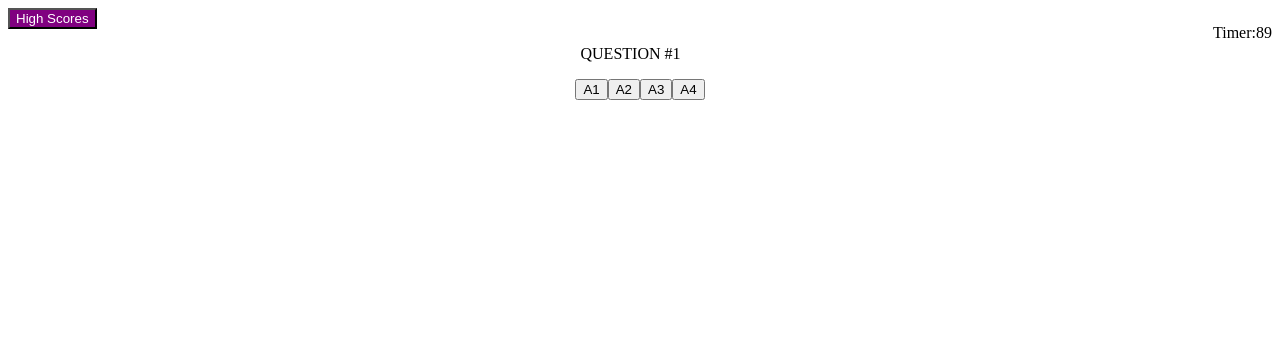
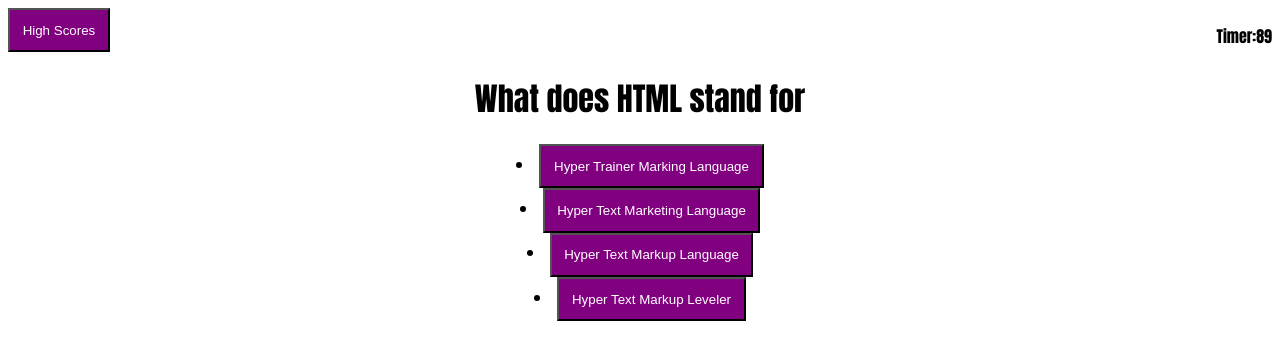
Before and after one commit to Mbogaert/coding-quiz, a plain HTML site: page index.HTML in a window 1280 px wide. Both pictures are taken after a click on the button "Start Quiz". Drawn offline with Linux system fonts and the light colour scheme.

Commit message:
added questions and final style

```diff
--- a/assets/css/style.css
+++ b/assets/css/style.css
@@ -5,17 +5,26 @@ header div {
   display: flex;
 }
 
-#highScore {
-  background-color: purple;
-  color: white;
+body {
+  font-family: Impact, Haettenschweiler, 'Arial Narrow Bold', sans-serif;
 }
-
 main {
   text-align: center;
 }
 
 
-#start {
+#start, #highScore {
   background-color: purple;
   color: white;
+  padding: 1%;
 }
+
+.styleBtn {
+  background-color: purple;
+  color: white;
+  padding: 1%;
+}
+
+.scoreItemEl {
+  text-align: left;
+}
--- a/assets/js/script.js
+++ b/assets/js/script.js
@@ -11,40 +11,49 @@ var score = 0;
 // the answer choices as buttons
 var firstBtn = document.createElement("button");
 firstBtn.value = firstBtn.innerText;  // create the first answer button, set the value of the button to the text
+firstBtn.className = "styleBtn";
 var secondBtn = document.createElement("button");
 secondBtn.value = secondBtn.innerText;
+secondBtn.className = "styleBtn";
 var thirdBtn = document.createElement("button");
 thirdBtn.value = thirdBtn.innerText;
+thirdBtn.className = "styleBtn";
 var fourthBtn = document.createElement("button");
 fourthBtn.value = fourthBtn.innerText;
+fourthBtn.className = "styleBtn";
 var returnBtn = document.createElement("button");
 returnBtn.type = ("button");
 returnBtn.id = "return";
 returnBtn.innerText = "Return";
+returnBtn.className = "styleBtn";
 
 // arrays
 var questionsArr = [
     {
-        question: "QUESTION #1",
-        answersArr: ["A1", "A2", "A3", "A4"],
-        correct: "A1"
+        question: "What does HTML stand for",
+        answersArr: ["Hyper Trainer Marking Language", "Hyper Text Marketing Language", "Hyper Text Markup Language", "Hyper Text Markup Leveler"],
+        correct: "Hyper Text Markup Language"
     },
     {
-        question: "QUESTION #2",
-        answersArr: ["B1", "B2", "B3", "B4"],
-        correct: "B2"
+        question: "During program development, software requirements specify",
+        answersArr: ["How the program will accomplish the task", "What the task is that the program must perform", "How to divide the task into subtasks", "How to test the program when it is done"],
+        correct: "What the task is that the program must perform"
     },
     {
-        question: "QUESTION #3",
-        answersArr: ["C1", "C2", "C3", "C4"],
-        correct: "C3"
+        question: "Sal needs to execute a section of code ten times within a program. Compare the selection structures below and select which one meets the needs identified.",
+        answersArr: ["If-Else", "For", "While", "If"],
+        correct: "For"
     },
     {
-        question: "QUESTION #4",
-        answersArr: ["D1", "D2", "D3", "D4"],
-        correct: "D4"
+        question: "A loop that never ends is referred to as a(n)_________.",
+        answersArr: ["While loop", "Infinite loop", "Recursive loop", "Loopty Loop"],
+        correct: "Infinite loop"
+    },
+    {
+        question: "Which command will stop an infinite loop?",
+        answersArr: ["Alt - C", "Shift - C", "Esc", "Ctrl - C"],
+        correct: "Ctrl - C"
     }
-    // will add more questions later maybe
 ];
 
 
@@ -75,37 +84,33 @@ function timer() {
 function startQuestions() {
     // creating the questions
     if (presentQuestion < questionsArr.length) {
-        var showQuestion = document.createElement("ol");
+        var showQuestion = document.createElement("h1");
         showQuestion.className = "question";
         showQuestion.innerText = questionsArr[presentQuestion].question;
 
         // creating the answers
         var firstAnswer = document.createElement("li");
         firstBtn.innerText = questionsArr[presentQuestion].answersArr[0];
-        firstBtn.value = questionsArr[presentQuestion].answersArr[0];
         firstAnswer.appendChild(firstBtn);
 
         var secondAnswer = document.createElement("li");
         secondBtn.innerText = questionsArr[presentQuestion].answersArr[1];
-        secondBtn.value = questionsArr[presentQuestion].answersArr[1];
         secondAnswer.appendChild(secondBtn);
 
         var thirdAnswer = document.createElement("li");
         thirdBtn.innerText = questionsArr[presentQuestion].answersArr[2];
-        thirdBtn.value = questionsArr[presentQuestion].answersArr[2];
         thirdAnswer.appendChild(thirdBtn);
 
         var fourthAnswer = document.createElement("li");
         fourthBtn.innerText = questionsArr[presentQuestion].answersArr[3];
-        fourthBtn.value = questionsArr[presentQuestion].answersArr[3];
         fourthAnswer.appendChild(fourthBtn);
 
         // appending the questions onto the page
         mainQuiz.appendChild(showQuestion);
-        mainQuiz.appendChild(firstBtn);
-        mainQuiz.appendChild(secondBtn);
-        mainQuiz.appendChild(thirdBtn);
-        mainQuiz.appendChild(fourthBtn);
+        mainQuiz.appendChild(firstAnswer);
+        mainQuiz.appendChild(secondAnswer);
+        mainQuiz.appendChild(thirdAnswer);
+        mainQuiz.appendChild(fourthAnswer);
 
         firstBtn.addEventListener("click", checkAnswer);
         secondBtn.addEventListener("click", checkAnswer);
@@ -136,7 +141,6 @@ function checkAnswer() {
 
 function gameOver() {
     // reset the page to have nothing on the main area
-    timeLeft = 0;
     mainQuiz.innerHTML = "";
 
     var endMessage = document.createElement("p");
@@ -152,6 +156,7 @@ function gameOver() {
     enterScoreBtn.type = ("submit");
     enterScoreBtn.id = "enterScore";
     enterScoreBtn.innerText = "Submit Score";
+    enterScoreBtn.className = "styleBtn";
 
     mainQuiz.appendChild(endMessage);
     mainQuiz.appendChild(playerScore);
@@ -185,12 +190,13 @@ function saveScoreInitials() {
 
     // updates to local Storage (puts it back)
     localStorage.setItem("scores", JSON.stringify(existingScores));
-    location.reload();
+    viewScores();
 }
 
 function viewScores() {
+    mainQuiz.innerHTML = "";
     timeLeft = 0;
-    mainQuiz.innerHTML = "";
+
 
     var highScoreList = document.createElement("ol");
     highScoreList.id = "scoreList";
@@ -209,6 +215,7 @@ function viewScores() {
     for (var i = 0; i < existingScores.length; i++) {
         var scoreItemEl = document.createElement("li");
         scoreItemEl.textContent = existingScores[i].initials, existingScores[i].score;
+        scoreItemEl.className = "scoreItemEl";
         highScoreList.appendChild(scoreItemEl);
     };
 
```
Also changed, not shown: assets/images/screenshot.png (added), 1 other file.
